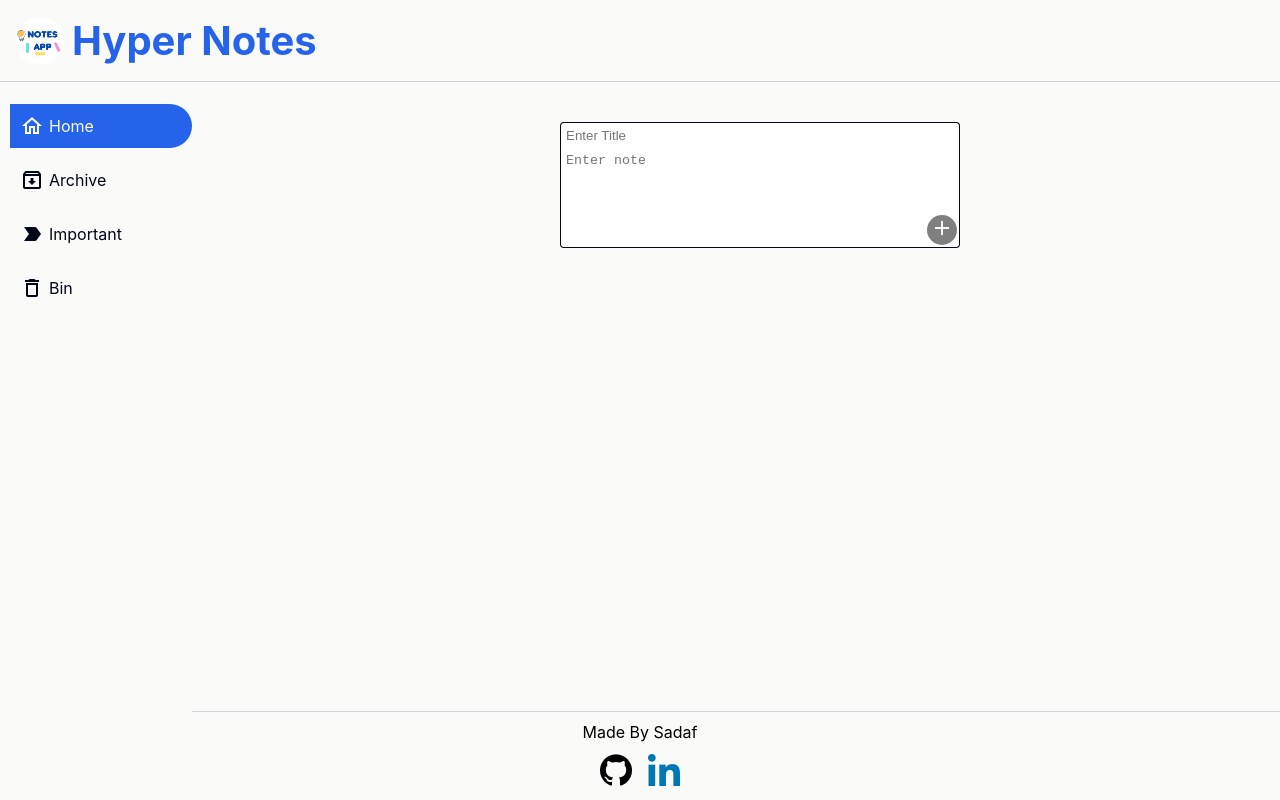
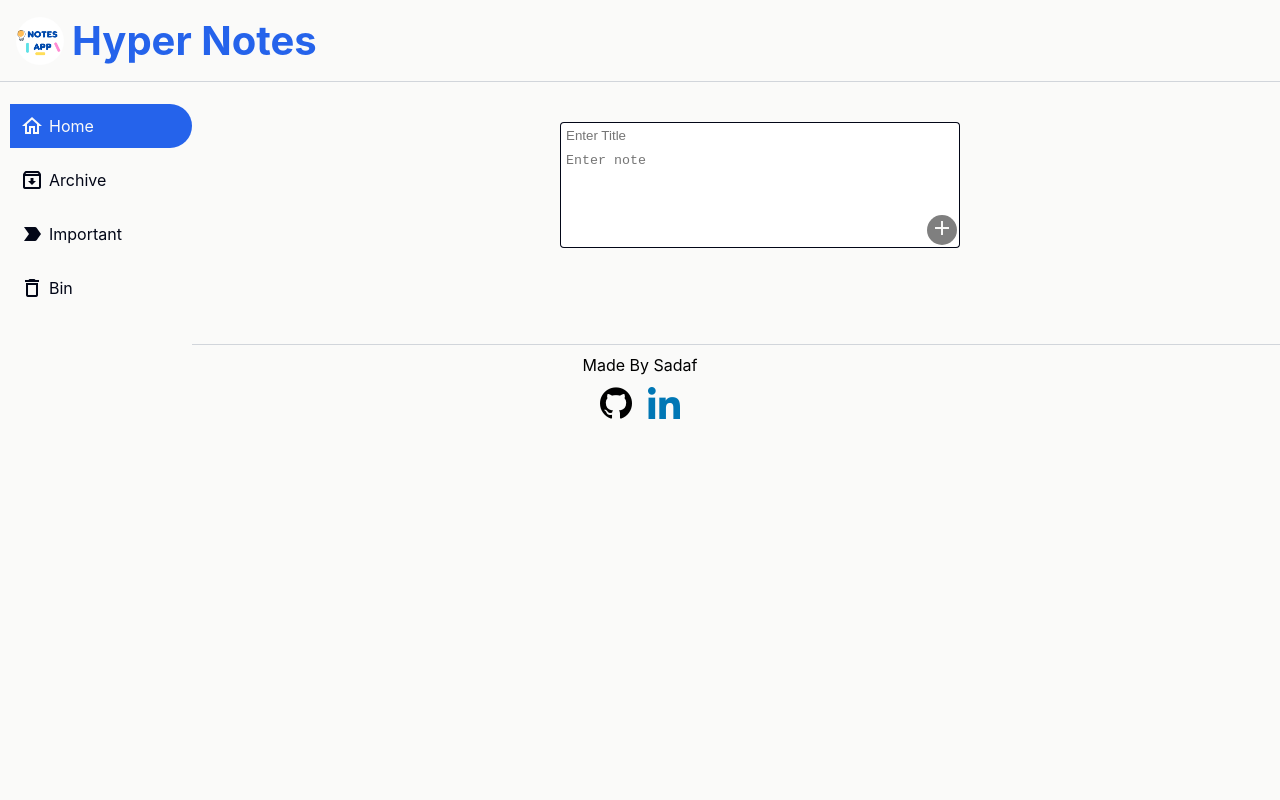
Before and after one commit to sadafkhan0107/notes-app, a React (Create React App) app: page / in a window 1280 px wide. Built offline with nearby package versions, Linux system fonts and the light colour scheme.

Commit message:
styling : Updaated positioning of footer

```diff
--- a/src/components/Footer/Footer.css
+++ b/src/components/Footer/Footer.css
@@ -1,11 +1,11 @@
 
 .footer-container{
     width: 100vw;
-    position: fixed;
-    bottom: 0;
     justify-content: center;
+    margin-top: 1rem;
     padding: 10px 0;
     border-top: 1px solid #d1d5db;
+    background-color: var(--background-color);
 }
 .align-center{
     align-items: center;
```
